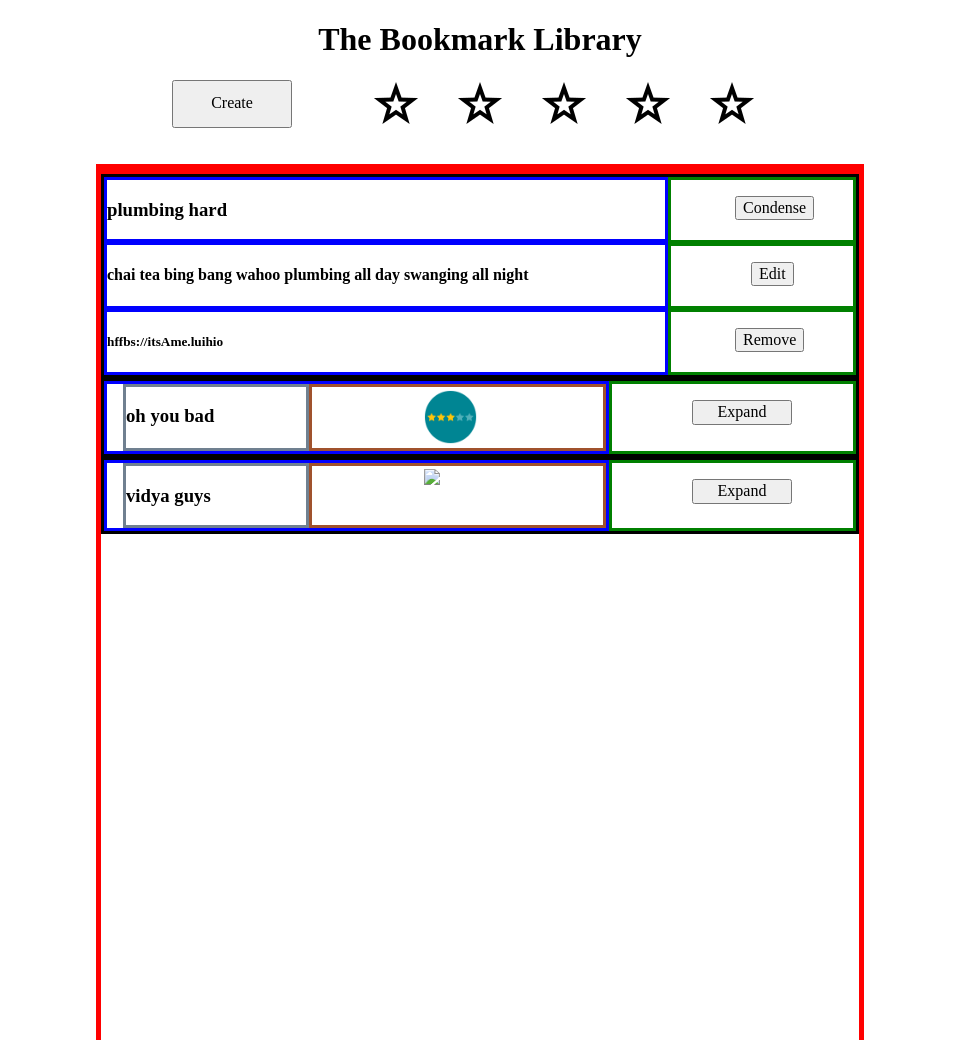
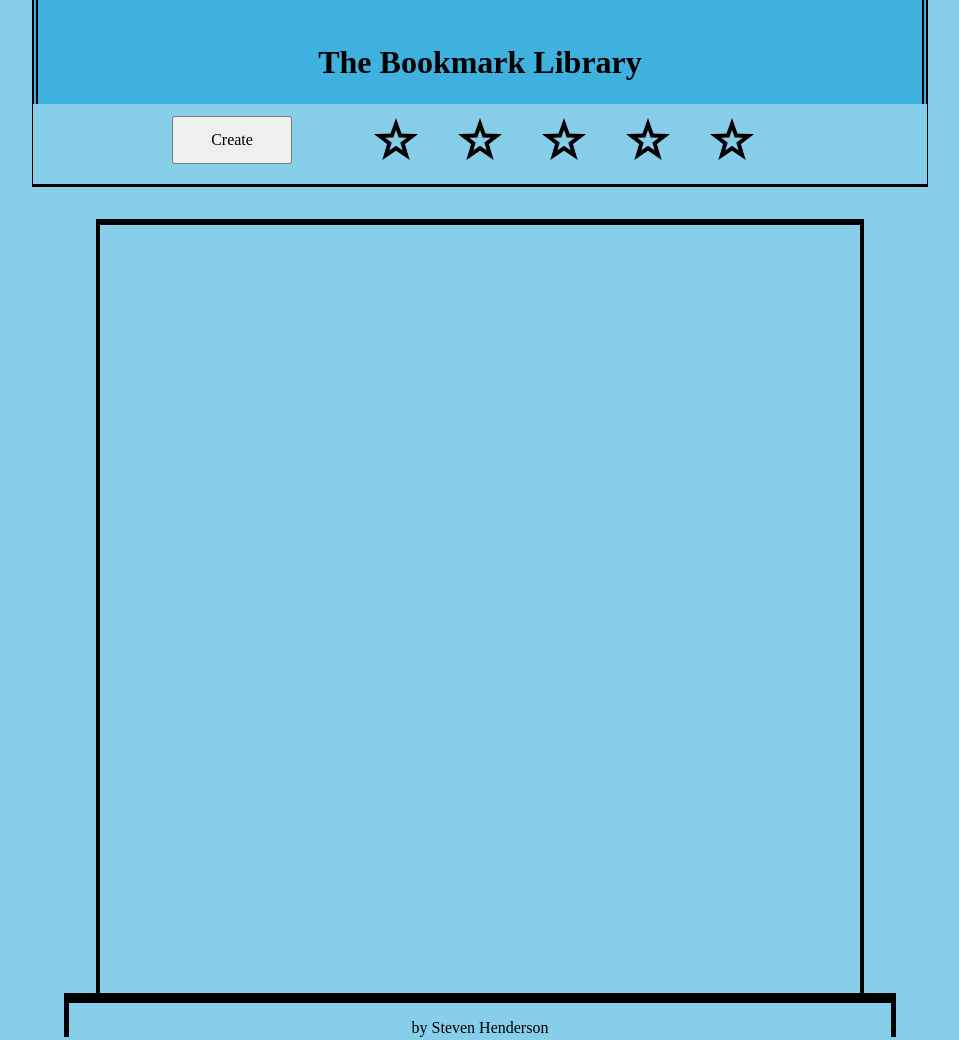
Before and after one commit to thinkful-ei-rabbit/steven-henderson-bookmarks-app, a website with bundled scripts: page src/index.html in a window 1280 px wide. Shown: the top 1040 px of the page, without its empty margins (160-1119 px from the left). Built offline with nearby package versions, Linux system fonts and the light colour scheme; files whose address does not match are found by name.

Commit message:
first publish

```diff
--- a/src/index.css
+++ b/src/index.css
@@ -1,18 +1,37 @@
 /* Main Format */
 body {
     text-align: center;
+    background-color: skyblue;
+}
+
+header {
+    background-color: #3FB1DE;
+    border-style: double;
+    border-width: 0 .4rem;
+    margin-left: 15%;
+    margin-right: 15%;
+    margin-top: -2%;
+    padding-top: 3rem;
+    padding-bottom: 2px;
 }
 
 .top {
     display: flex;
     flex-direction: row;
     justify-content: center;
+    border-style: solid;
+    border-width: 0 .1rem .2rem .1rem;
+    margin-left: 15%;
+    margin-right: 15%;
+    margin-top: -1%;
+    padding-top: 25px;
+    padding-bottom: 15px;
 }
 
 #library {
     border-style: solid;
-    border-width: 10px 5px 0px 5px;
-    border-color: red; /*temp*/
+    border-width: 6px 4px 0px 4px;
+    border-color: black;
     margin-top: 2.5%;
     margin-left: 20%;
     margin-right: 20%;
@@ -31,7 +50,7 @@ body {
 
 #creator {
     text-align: center;
-    background-color: sandybrown;
+    background-color: #2193C0;
     border-style: groove;
     border-width: 5px 7/5px 5px 7.5px;
     margin-left: -12.5%;
@@ -70,49 +89,53 @@ body {
     /*Condensed Block Formatting */
     .condensed {
         flex: 1;
-        border-style: solid;
+        border-style: double;
         border-color: black;
+        border-width: 0 0 4px 0;
+        background-color: #2193C0;
     }
 
     .bookmark-left {
         flex: 3;
         display: flex;
         flex-direction: row;
-        border-style: solid;
-        border-color: blue;
+        /* border-style: solid;
+        border-color: blue; */
         padding: 0 0 0 1rem;
     }
 
         .title {
             flex: .5;
-            border-style: solid;
-            border-color: slategrey;
+            /* border-style: solid;
+            border-color: slategrey; */
         }
 
         .star-rating {
             flex: .5;
-            border-style: solid;
-            border-color: sienna;
+            /* border-style: solid;
+            border-color: sienna; */
             padding: .2rem 0 0 7rem;
         }
 
             .star-rating > img {
-                max-width: 30%;
+                max-width: 25%;
                 height: auto;
             }
 
     .bookmark-right{
         flex: 1;
-        border-style: solid;
-        border-color: green;
+        /* border-style: solid;
+        border-color: green; */
+        background-color: #23A0D1;
         padding: 1rem 0 0 5rem;
     }
 
     /* Expanded Block Formatting */
     .expanded {
         flex: 3;
-        border-style: solid;
+        border-style: double;
         border-color: black;
+        border-width: 0 0 4px 0;
     }
 
     .bookmark-left-big {
@@ -120,49 +143,79 @@ body {
         flex-direction: column;
         flex: 3;
     }
+        .bookmark-top {
+            flex: 3;
+            display: flex;
+            flex-direction: row;
+            background-color: #2193C0;
+            border-style: dashed;
+            border-color: black;
+            border-width: 0 0 4px 0;
+        }
 
-        .bookmark-top-left {
-            flex: 3;
-            border-style: solid;
-            border-color: blue;
-        }
+            .bookmark-top-left {
+                flex: 1;
+                /* border-style: solid;
+                border-color: blue; */
+                padding-left: 1rem;
+            }
+
+            .expanded-star-rating {
+                flex: .5;
+                /* border-style: solid;
+                border-color: sienna; */
+                padding: .2rem 6rem 0 0;
+            }
+
+                .expanded-star-rating > img {
+                    max-width: 32%;
+                    height: auto;
+                }
 
         .bookmark-middle-left {
             flex: 3;
-            border-style: solid;
-            border-color: blue;
+            /* border-style: solid;
+            border-color: blue; */
+            background-color: #2EAADC;
+            padding-left: 2rem;
         }
 
         .bookmark-bottom-left {
             flex: 3;
-            border-style: solid;
-            border-color: blue;
+            /* border-style: solid;
+            border-color: blue; */
+            background-color: #2EAADC;
+            padding-left: 2rem;
         }
 
     .bookmark-right-big {
         display: flex;
         flex-direction: column;
         flex: 1;
+        background-color: #23A0D1;
+        border-style: solid;
+        border-color: black;
+        border-width: 0 0 0 4px;
     }
 
         .bookmark-top-right {
             flex: 1;
-            border-style: solid;
-            border-color: green;
+            /* border-style: solid;
+            border-color: green; */
             padding: 1rem 1rem 0 4rem;
         }
 
         .bookmark-middle-right {
             flex: 1;
-            border-style: solid;
-            border-color: green;
+            /* border-style: solid;
+            border-color: green; */
             padding: 1rem 1rem 0 5rem;
         }
 
         .bookmark-bottom-right {
             flex: 1;
-            border-style: solid;
-            border-color: green;
+            /* border-style: solid;
+            border-color: green; */
             padding: 1rem 1rem 0 4rem;
         }
 
--- a/src/index.html
+++ b/src/index.html
@@ -33,7 +33,7 @@
                 <br><br>
                 <label for='description'>Enter a Description</label>
                 <br><br>
-                <textarea type='message' name='description' rows='10' cols='60'
+                <textarea type='message' name='description' rows='10' cols='60' maxlength="100"
                   placeholder='The official website of the United States Whitehouse' required></textarea>
                   <br><br>
                   <img id='creator-star-1' class='star-rater dead-star' src='../stars/small-star-hollow.png'></span>
@@ -56,7 +56,7 @@
             </article>
     </article>
     <footer id='footer'>
-        <p>by steven henderson</p>
+        <p>by Steven Henderson</p>
     </footer>
     <script src='https://ajax.googleapis.com/ajax/libs/jquery/2.1.3/jquery.min.js'></script>
     <script type='module' src='library.js'></script>
--- a/src/index.js
+++ b/src/index.js
@@ -1,16 +1,4 @@
 import library from './library.js';
-
-//TOP STAR FILTER SETTER
-//
-// function starFilterHover() {
-//     $('#top-stars').hover(function(event) {
-//         document.getElementById('top-stars').classList.add('checked');
-//         console.log('hover good');
-//     });
-// };
-
-// starFilterHover();
-
 
 /* GENERATOR FUNCTIONS */
 //Generates the Star Filter
@@ -29,9 +17,7 @@ function masterGenerator() {
         };
     };
     return masterLog;
-
 };
-
 
 //EXPANDS a CONDENSED Bookmark
 function generateCondensed(quarry) {
@@ -51,7 +37,10 @@ function generateExpanded(quarry) {
     return `
         <div id=${quarry.id} class='expanded bookmark'>
             <div class='bookmark-left-big'>
-                <span class='bookmark-top-left'><h3 contenteditable= true>${quarry.title}</h3></span>
+                <div class='bookmark-top'>
+                    <span class='bookmark-top-left'><h3 contenteditable= true>${quarry.title}</h3></span>
+                    <span class='expanded-star-rating'><img src='${library.ratingSystem[quarry.rating]}'</span>
+                </div>
                 <span class='bookmark-middle-left'><h4 contenteditable= true>${quarry.description}</h4></span>
                 <span class='bookmark-bottom-left'><h5 contenteditable= true>${quarry.url}</h5></span>
             </div>
@@ -65,10 +54,8 @@ function generateExpanded(quarry) {
     `
  };
 
-//generateBookmark
+/* RENDER FUNCTION */
 
-
-/* RENDER FUNCTIONS */
 //Renders the Library
 function renderLibrary() {
     let spawn = masterGenerator()
@@ -76,9 +63,6 @@ function renderLibrary() {
     expander();
     condenser();
 };
-
-//Places a Bookmark in the library
-
 
 /* ALL HANDLERS FOR BUTTONS AND CLICKS */
 
@@ -202,6 +186,13 @@ function condenser() {
     });
 };
 
+/* FILTER FUNCTIONS */
+//Adds Bookmarks to the Filter
+//Grow Filter
+
+//Removes Bookmarks from the Filter
+//Shrink Filter
+
     //NON ESSENTIAL
 
     // //Gives User the ability to Edit an Expanded Bookmark
--- a/src/library.js
+++ b/src/library.js
@@ -1,30 +1,34 @@
 import main from './index.js';
 
-const libraryItems = [
-    {
-        id: 'a',
-        title: "plumbing hard",
-        description: "chai tea bing bang wahoo plumbing all day swanging all night",
-        url: "hffbs://itsAme.luihio",
-        rating: 5,
-        expanded: true,
-    },
-    {
-        id: 'b',
-        title: "oh you bad",
-        description: "ladies love me and dogs wanna be me knowWhatIMean()",
-        url: "net.getiton.tonight",
-        rating: 3,
-        expanded: false,
-    },
-    {
-        id: "c",
-        title: "vidya guys",
-        description: "UP UP DOWN DOWN LEFT RIGHT LEFT RIGHT B A START",
-        url: "vvv.realgamersnow.moc",
-        rating: 0,
-        expanded: false,
-    },
+let libraryItems = [
+    // {
+    //     id: 'a',
+    //     title: "plumbing hard",
+    //     description: "chai tea bing bang wahoo plumbing all day swanging all night",
+    //     url: "hffbs://itsAme.luihio",
+    //     rating: 5,
+    //     expanded: true,
+    // },
+    // {
+    //     id: 'b',
+    //     title: "oh you bad",
+    //     description: "ladies love me and dogs wanna be me knowWhatIMean()",
+    //     url: "net.getiton.tonight",
+    //     rating: 3,
+    //     expanded: false,
+    // },
+    // {
+    //     id: "c",
+    //     title: "vidya guys",
+    //     description: "UP UP DOWN DOWN LEFT RIGHT LEFT RIGHT B A START",
+    //     url: "vvv.realgamersnow.moc",
+    //     rating: 0,
+    //     expanded: false,
+    // },
+];
+
+let filter = [
+
 ];
 
 const ratingSystem = {
@@ -218,26 +222,9 @@ function starRaterRemover(power) {
     };
 };
 
-// const topStars = `
-//     <img id='top-star-1' class='star-filter' src='../stars/star-hollow.png'></span>
-//     <img id='top-star-2' class='star-filter' src='../stars/star-hollow.png'></span>
-//     <img id='top-star-3' class='star-filter' src='../stars/star.png'></span>
-//     <img id='top-star-4' class='star-filter' src='../stars/star.png'></span>
-//     <img id='top-star-5' class='star-filter' src='../stars/star.png'></span>
-//     `
-//     //make top-star-# selectable
-//     //figure out how to
-//     `
-//     <img id='top-star-1' class='star-filter' src='../stars/star-hollow.png'></span>
-//     <img id='top-star-2' class='star-filter' src='../stars/star-hollow.png'></span>
-//     <img id='top-star-3' class='star-filter' src='../stars/star.png'></span>
-//     <img id='top-star-4' class='star-filter' src='../stars/star.png'></span>
-//     <img id='top-star-5' class='star-filter' src='../stars/star.png'></span>
-//     `
-
-
     export default {
         libraryItems,
+        filter,
         ratingSystem,
         addLibraryItem,
         starFilterAdder,
```
Also changed, not shown: README.md (renamed from notes/bookmark-README.txt).
